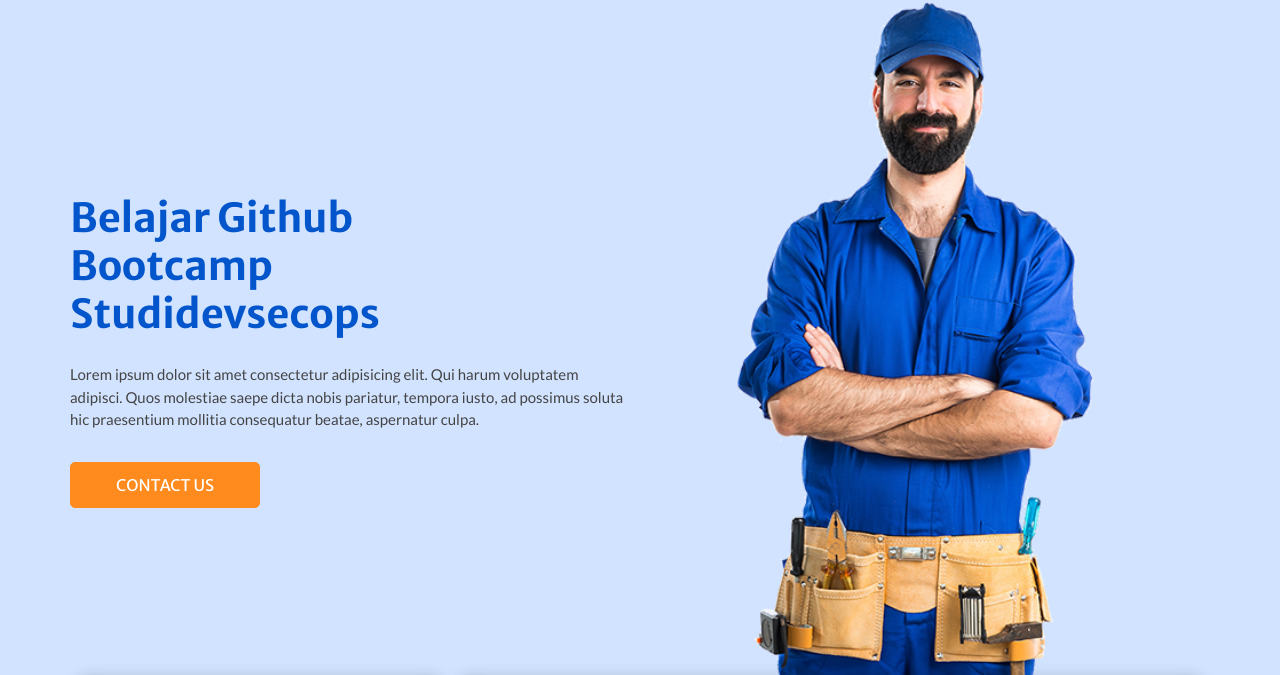
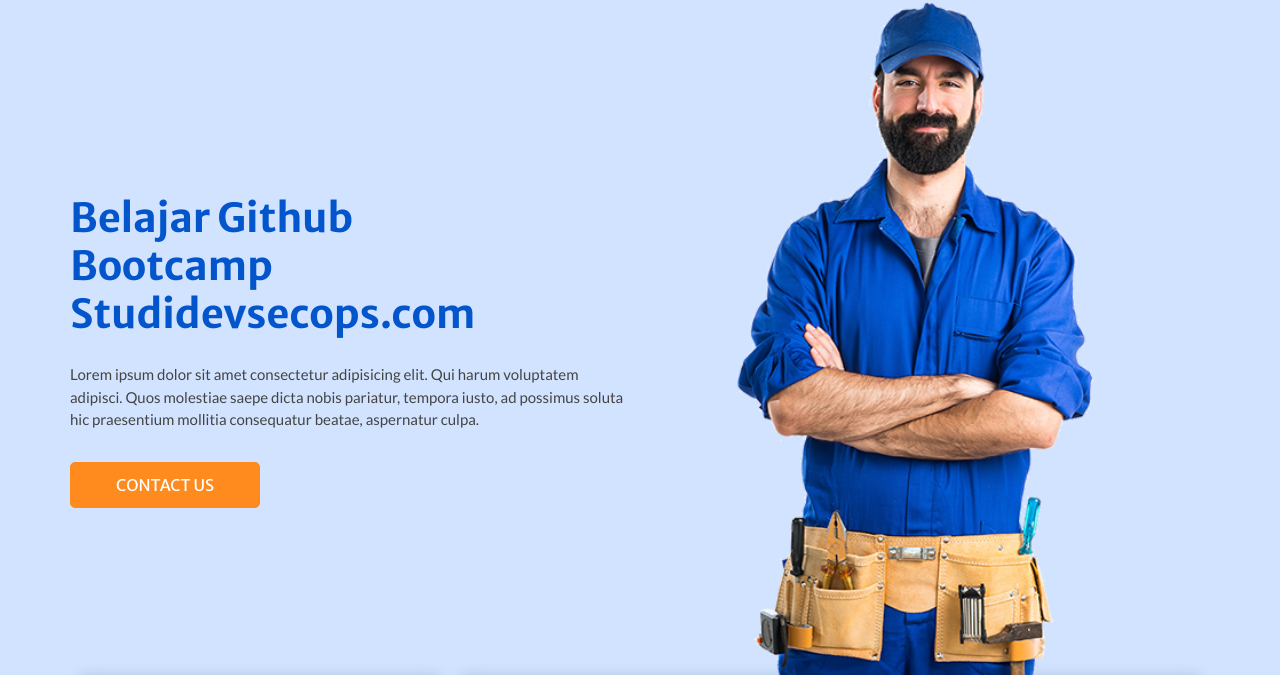
Before and after one commit to adhithia21/belajar-github-batch-15, a plain HTML site: page index.html in a window 1280 px wide. Shown: the part 116-791 px from the top of the page. Drawn offline with nearby package versions, Linux system fonts and the light colour scheme; some packages are replaced by stand-ins of ours.

Commit message:
update workflow

```diff
--- a/index.html
+++ b/index.html
@@ -93,7 +93,7 @@
               <h1>
                 Belajar Github <br>
                 Bootcamp <br>
-                Studidevsecops
+                Studidevsecops.com
               </h1>
               <p>
                 Lorem ipsum dolor sit amet consectetur adipisicing elit. Qui harum voluptatem adipisci. Quos molestiae saepe dicta nobis pariatur, tempora iusto, ad possimus soluta hic praesentium mollitia consequatur beatae, aspernatur culpa.
```
